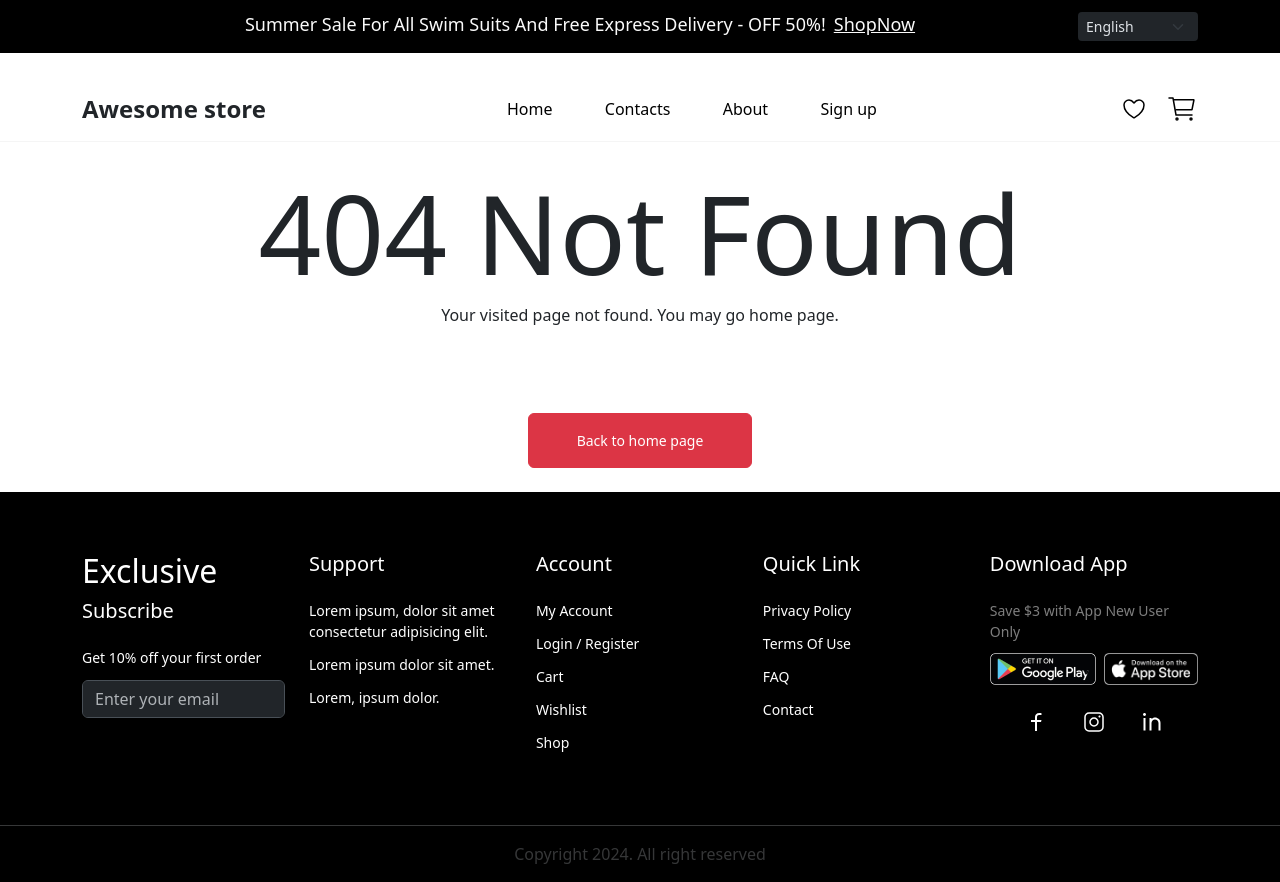
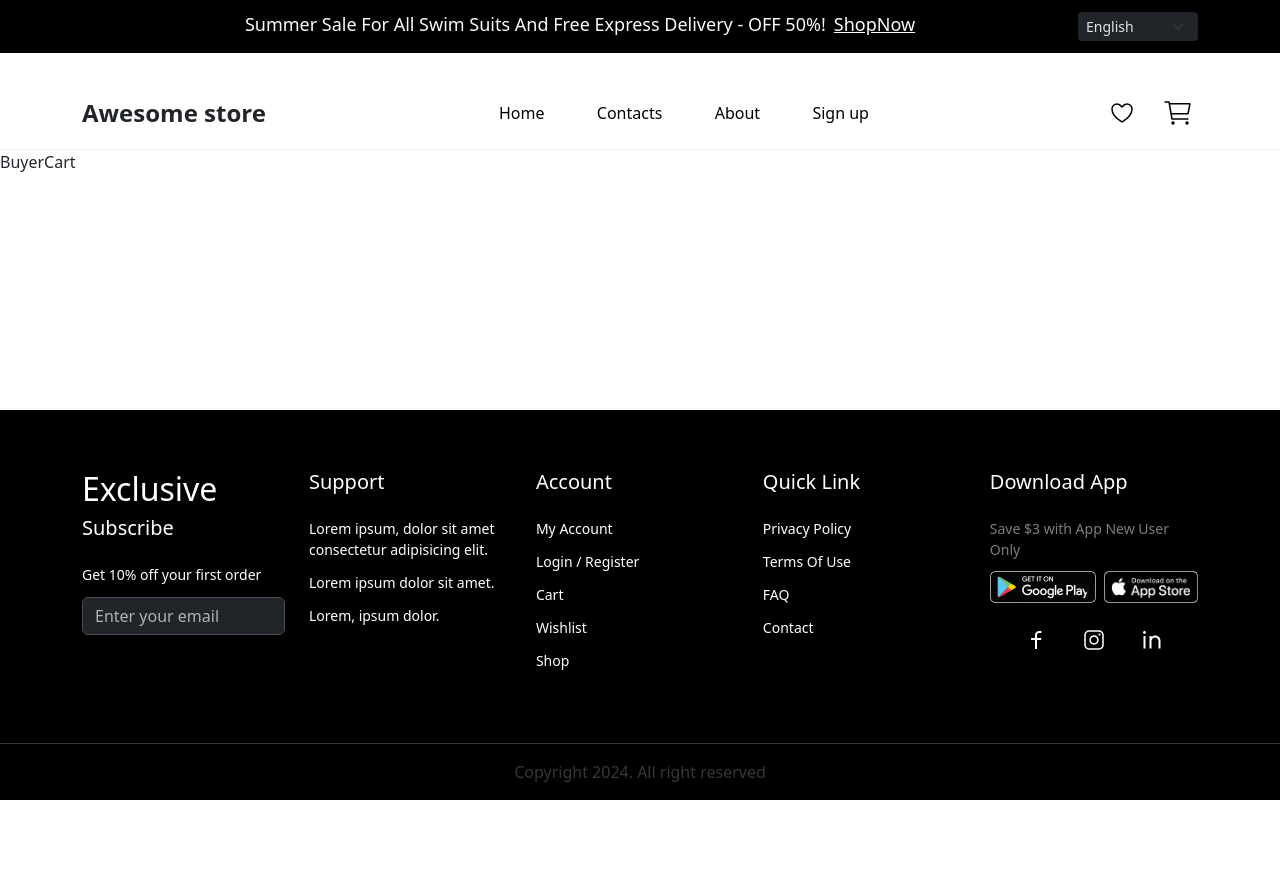
Before and after one commit to AKMav/aws-store, a React (Vite) app: page /cart in a window 1280 px wide. After the commit the page ends 800 px from the top, so only its background shows below. Built offline with nearby package versions, Linux system fonts and the light colour scheme.

Commit message:
feat: init of add cart page

```diff
--- a/src/components/Header/Header.tsx
+++ b/src/components/Header/Header.tsx
@@ -1,5 +1,6 @@
 import { ChangeEvent, useMemo, useState } from "react";
 import { Form, Container, Row, Col, Badge } from "react-bootstrap";
+import { useNavigate } from "react-router-dom";
 import { useSelector } from "react-redux";
 import { NavList } from "@/components";
 import { RootState } from "@/store";
@@ -12,16 +13,25 @@ enum Langs {
   ru = "Russian",
 }
 
+enum Paths {
+  cart = "cart",
+  wishlist = "wishlist",
+}
+
 export const Header = () => {
   // eslint-disable-next-line @typescript-eslint/no-unused-vars
   const [lang, setLang] = useState(Langs.en);
+  const navigate = useNavigate();
 
   const changeLang = (event: ChangeEvent<HTMLSelectElement>) => {
     const value = event.target.value as Langs;
     setLang(value);
   };
 
-  const openCart = () => console.log("Open cart");
+  const openCart = () => {
+    navigate(Paths.cart);
+  };
+
   const openWishlist = () => console.log("Open wishlist");
 
   const buyerCartList = useSelector((state: RootState) => state.buyerCart.list);
--- a/src/components/Header/style.scss
+++ b/src/components/Header/style.scss
@@ -62,26 +62,33 @@
 
     .action-button {
       position: relative;
-      padding: 0;
+      padding: 4px;
       margin: 0;
+      border-radius: 50%;
       border: none;
       outline: none;
       background-color: transparent;
-      transition: all 0.05s ease;
+
+      &:hover {
+        background-color: var(--secondary-1);
+      }
 
       &:active {
-        transform: scale(1.05);
+        box-shadow: 0 0 2px 2px var(--button-2-hover);
       }
 
       &__image {
+        max-width: 32px;
+        max-height: 32px;
         background-repeat: no-repeat;
         background-position: center;
+        background-size: contain;
       }
 
       &__label {
         position: absolute;
-        top: -10px;
-        right: -15px;
+        top: -5px;
+        right: -5px;
         font-size: 12px;
       }
     }
--- /dev/null
+++ b/src/pages/BuyerCart/BuyerCart.lazy.tsx
@@ -0,0 +1,3 @@
+import { lazy } from "react";
+
+export const BuyerCartLazy = lazy(() => import("./BuyerCart"));
--- /dev/null
+++ b/src/pages/BuyerCart/BuyerCart.tsx
@@ -0,0 +1,7 @@
+import "./style.scss";
+
+const BuyerCart = () => {
+  return <div>BuyerCart</div>;
+};
+
+export default BuyerCart;
--- /dev/null
+++ b/src/pages/BuyerCart/index.ts
@@ -0,0 +1 @@
+export { BuyerCartLazy as BuyerCart } from "./BuyerCart.lazy";
--- /dev/null
+++ b/src/pages/BuyerCart/style.scss
@@ -0,0 +1,2 @@
+.buyer-cart {
+}
--- a/src/pages/index.ts
+++ b/src/pages/index.ts
@@ -1,2 +1,3 @@
 export { NotFound } from "./NotFound";
 export { HomePage } from "./HomePage";
+export { BuyerCart } from "./BuyerCart";
--- a/src/router.tsx
+++ b/src/router.tsx
@@ -1,5 +1,5 @@
 import { createBrowserRouter } from "react-router-dom";
-import { NotFound, HomePage } from "@/pages";
+import { NotFound, HomePage, BuyerCart } from "@/pages";
 import { App } from "./App";
 import { Suspense } from "react";
 
@@ -10,23 +10,39 @@ export const router = createBrowserRouter([
     children: [
       {
         index: true,
-        element: <Suspense><HomePage /></Suspense>,
+        element: (
+          <Suspense>
+            <HomePage />
+          </Suspense>
+        ),
       },
       {
-        path: "/contacts",
+        path: "cart",
+        element: (
+          <Suspense>
+            <BuyerCart />
+          </Suspense>
+        ),
+      },
+      {
+        path: "contacts",
         element: <div>Contacts</div>,
       },
       {
-        path: "/about",
+        path: "about",
         element: <div>About</div>,
       },
       {
-        path: "/login",
+        path: "login",
         element: <div>Sign up</div>,
       },
       {
         path: "*",
-        element: <Suspense><NotFound /></Suspense>,
+        element: (
+          <Suspense>
+            <NotFound />
+          </Suspense>
+        ),
       },
     ],
   },
```
